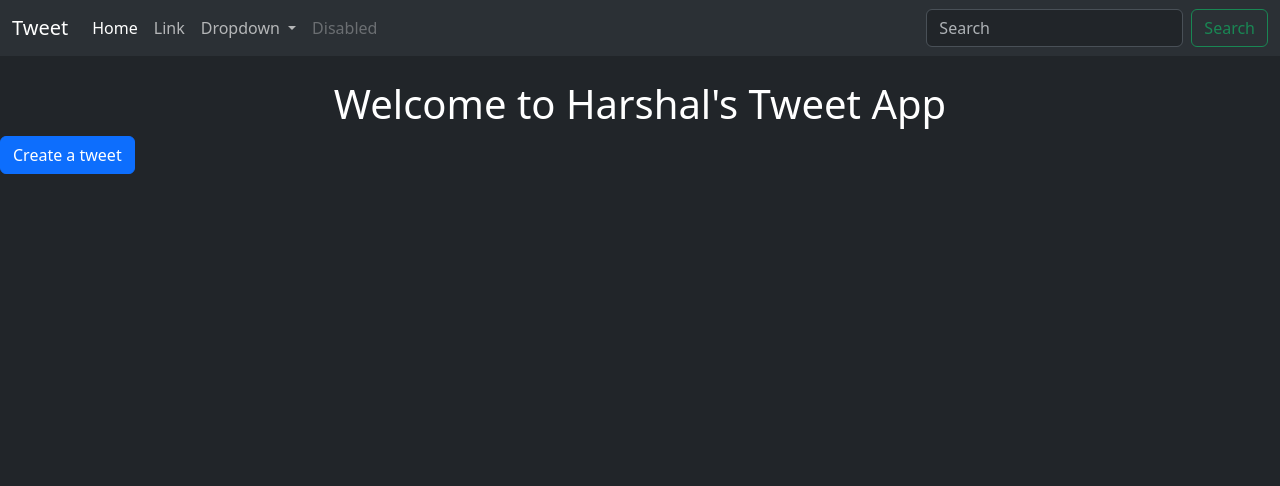
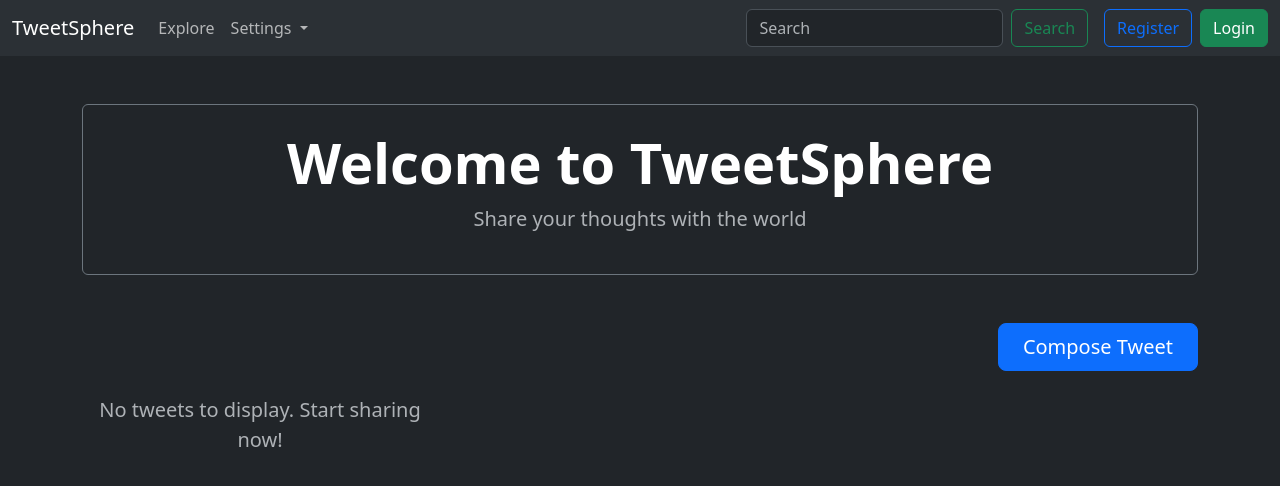
Before and after one commit to codehb01/DjangoBasic, a Django app: template SocialApp/tweet/templates/tweet_list.html in a window 1280 px wide. Shown: the top 486 px of the page. Run offline with Django 3.2, Linux system fonts and the light colour scheme; the template is opened without the code that fills it, so the values that code supplies are empty.

Commit message:
Learned routing and template making

```diff
--- a/SocialApp/templates/layout.html
+++ b/SocialApp/templates/layout.html
@@ -13,7 +13,7 @@
   <body>
     <nav class="navbar navbar-expand-lg bg-body-tertiary">
       <div class="container-fluid">
-        <a class="navbar-brand" href="#">Tweet</a>
+        <a class="navbar-brand" href="{% url 'tweetList' %}">TweetSphere</a>
         <button
           class="navbar-toggler"
           type="button"
@@ -27,11 +27,18 @@
         </button>
         <div class="collapse navbar-collapse" id="navbarSupportedContent">
           <ul class="navbar-nav me-auto mb-2 mb-lg-0">
+            {% if user.is_authenticated %}
             <li class="nav-item">
-              <a class="nav-link active" aria-current="page" href="#">Home</a>
+              <a
+                class="nav-link active"
+                aria-current="page"
+                href="{% url 'tweetList' %}"
+                >Home</a
+              >
             </li>
+            {% endif %}
             <li class="nav-item">
-              <a class="nav-link" href="#">Link</a>
+              <a class="nav-link" href="#">Explore</a>
             </li>
             <li class="nav-item dropdown">
               <a
@@ -41,22 +48,16 @@
                 data-bs-toggle="dropdown"
                 aria-expanded="false"
               >
-                Dropdown
+                Settings
               </a>
               <ul class="dropdown-menu">
-                <li><a class="dropdown-item" href="#">Action</a></li>
-                <li><a class="dropdown-item" href="#">Another action</a></li>
-                <li><hr class="dropdown-divider" /></li>
-                <li>
-                  <a class="dropdown-item" href="#">Something else here</a>
-                </li>
+                <li><a class="dropdown-item" href="#">Profile</a></li>
+                <li><a class="dropdown-item" href="#">About Us</a></li>
               </ul>
             </li>
-            <li class="nav-item">
-              <a class="nav-link disabled" aria-disabled="true">Disabled</a>
-            </li>
           </ul>
-          <form class="d-flex" role="search">
+
+          <form class="d-flex me-3" role="search">
             <input
               class="form-control me-2"
               type="search"
@@ -67,9 +68,30 @@
               Search
             </button>
           </form>
+
+          <div class="d-flex gap-2">
+            {% if user.is_authenticated %}
+            <form action="{% url 'logout' %}" method="post">
+              {% csrf_token %}
+              <button class="btn btn-danger" type="submit">Logout</button>
+            </form>
+            {% else %}
+            <a href="{% url 'Register' %}" class="btn btn-outline-primary"
+              >Register</a
+            >
+            <a href="{% url 'login' %}" class="btn btn-success">Login</a>
+            {% endif %}
+          </div>
         </div>
       </div>
     </nav>
+
     {% block content %}{% endblock %}
+
+    <script
+      src="https://cdn.jsdelivr.net/npm/bootstrap@5.3.5/dist/js/bootstrap.bundle.min.js"
+      integrity="sha384-k6d4wzSIapyDyv1kpU366/PK5hCdSbCRGRCMv+eplOQJWyd1fbcAu9OCUj5zNLiq"
+      crossorigin="anonymous"
+    ></script>
   </body>
 </html>
--- a/SocialApp/tweet/templates/registration/login.html
+++ b/SocialApp/tweet/templates/registration/login.html
@@ -12,4 +12,7 @@ Login - Tweet App
     <button type="submit" class="btn btn-primary">Login</button>
 </form>
 <a href="{% url 'tweetList' %}" class="btn btn-secondary">Back</a>
+{% comment %}
+<h2>Logged out</h2>
+<p>You have been logged out <a href="{% url 'register' %}">Please log in again.</p> {% endcomment %}
 {% endblock %}
--- a/SocialApp/tweet/templates/tweet_list.html
+++ b/SocialApp/tweet/templates/tweet_list.html
@@ -1,33 +1,48 @@
 {% extends "layout.html" %}
 
 {% block title %}
-Tweet App
+TweetSphere
 {% endblock %}
 
 {% block content %}
-<h1 class="text-center text-white mt-4">Welcome to Harshal's Tweet App</h1>
+<div class="container my-5">
+    <header class="text-center mb-5 border border-secondary rounded p-4 bg-dark text-white">
+        <h1 class="display-4 text-white fw-bold">Welcome to TweetSphere</h1>
+        <p class="lead text-muted">Share your thoughts with the world</p>
+    </header>
 
-<a class="btn btn-primary mb-4" href="{% url 'tweetCreate' %}">Create a tweet</a>
+    <div class="d-flex justify-content-end mb-4">
+        <a class="btn btn-primary btn-lg px-4" href="{% url 'tweetCreate' %}">Compose Tweet</a>
+    </div>
 
-<div class="container row gap-3">
-    {% for tweet in tweets %}
-    <div class="card" style="width: 18rem;">
-        {% comment %} {% if tweet.photo %}
-            <img src="{{ tweet.photo.url }}" class="card-img-top" alt="{{ tweet.user.username }}'s tweet photo">
-        {% else %}
-            <img src="https://via.placeholder.com/150" class="card-img-top" alt="No photo available">
-        {% endif %} {% endcomment %}
-        {% if tweet.photo %}
-            <img src="{{ tweet.photo.url }}" class="card-img-top" alt="{{ tweet.user.username }}'s tweet photo">
-        {% endif %}
-        <div class="card-body">
-            <h5 class="card-title">{{ tweet.user.username }}</h5>
-            <p class="card-text">{{ tweet.text }}</p>
-            <a href="{% url 'tweetEdit' tweet.id %}" class="btn btn-primary">Edit</a>
-            <a href="{% url 'tweetDelete' tweet.id %}" class="btn btn-danger">Delete</a>
+    <div class="row row-cols-1 row-cols-md-3 g-4">
+        {% for tweet in tweets %}
+        <div class="col">
+            <div class="card h-100 border-2 border-secondary shadow-sm bg-dark text-white">
+                {% if tweet.photo %}
+                    <img src="{{ tweet.photo.url }}" class="card-img-top" alt="{{ tweet.user.username }}'s tweet image" style="object-fit: cover; height: 200px;">
+                {% else %}
+                    <div class="card-img-top bg-secondary d-flex align-items-center justify-content-center" style="height: 200px;">
+                        <span class="text-muted">No Image</span>
+                    </div>
+                {% endif %}
+                <div class="card-body">
+                    <h5 class="card-title mb-3">{{ tweet.user.username }}</h5>
+                    <p class="card-text">{{ tweet.text | truncatewords:30 }}</p>
+                </div>
+                {% if tweet.user == user %}
+                <div class="card-footer bg-transparent border-0 d-flex justify-content-between">
+                    <a href="{% url 'tweetEdit' tweet.id %}" class="btn btn-outline-primary btn-sm">Edit</a>
+                    <a href="{% url 'tweetDelete' tweet.id %}" class="btn btn-outline-danger btn-sm">Delete</a>
+                </div>
+                {% endif %}
+            </div>
         </div>
+        {% empty %}
+        <div class="col-12 text-center">
+            <p class="text-muted lead">No tweets to display. Start sharing now!</p>
+        </div>
+        {% endfor %}
     </div>
-    {% endfor %}
 </div>
-
 {% endblock %}
```
Also changed, not shown: SocialApp/db.sqlite3, SocialApp/media/photo/Screenshot_2025-04-24_180942.png (added), SocialApp/templates/tweetApp.jpg (added).
